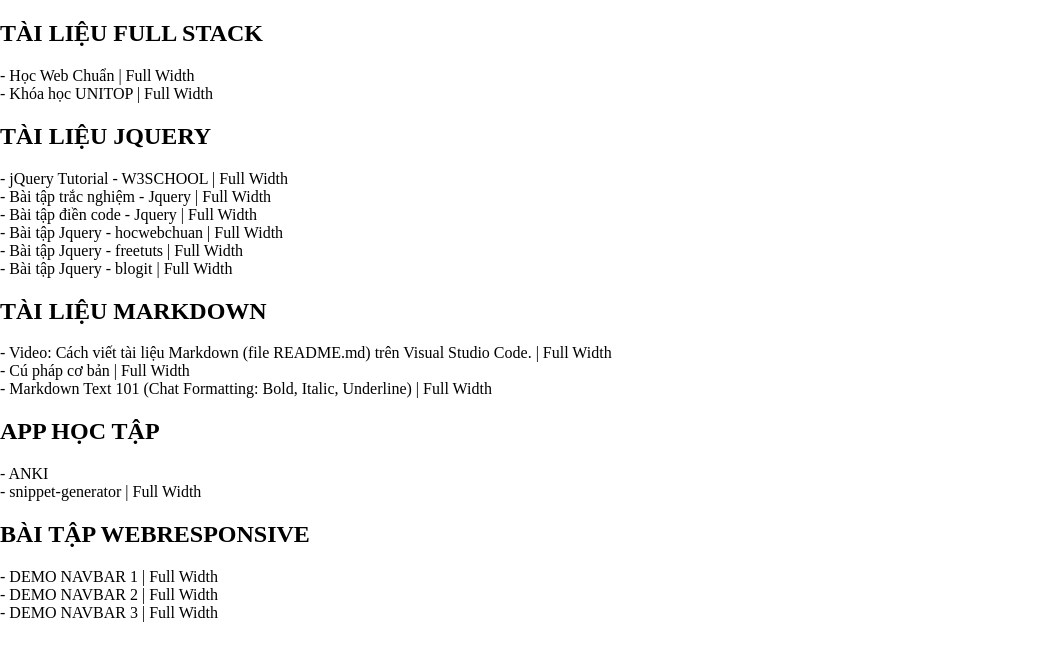
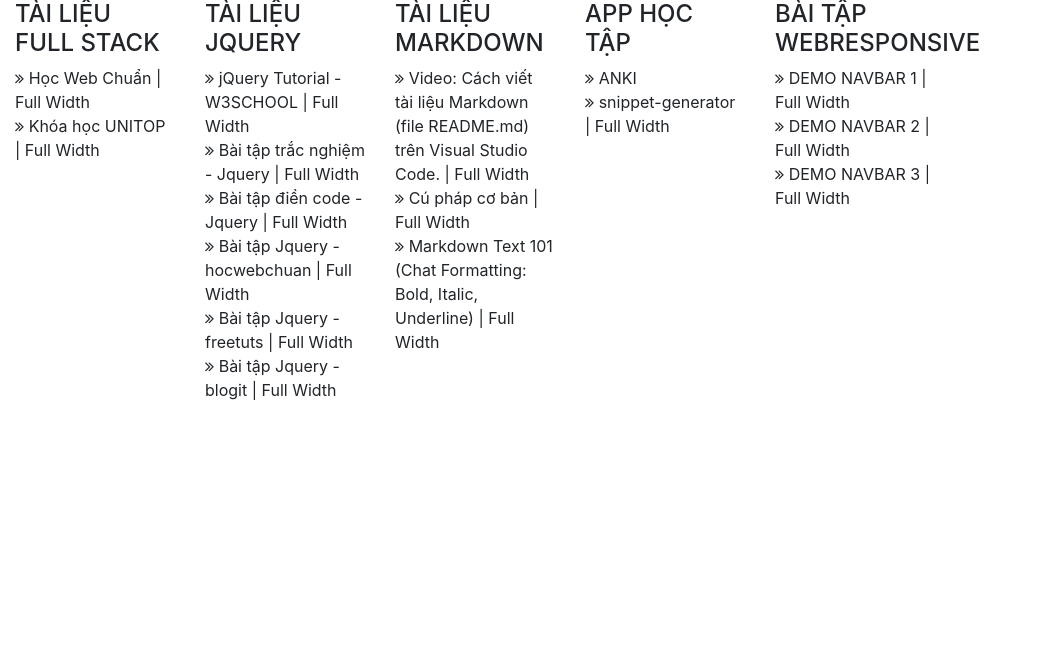
Before and after one commit to lamvankhoat1/learning-online, a plain HTML site: page index.html in a window 1280 px wide. Shown: the whole page, without its empty margins (0-1042 px from the left). Drawn offline with nearby package versions, Linux system fonts and the light colour scheme.

Commit message:
add bootstrap

```diff
--- a/assets/css/global.css
+++ b/assets/css/global.css
@@ -18,3 +18,8 @@ body {
     cursor: pointer;
     text-decoration: underline;
 }
+
+/* bootstrap */
+.item.col-4 {
+    margin-top: 10px;
+}
--- a/assets/javascript/app.js
+++ b/assets/javascript/app.js
@@ -29,20 +29,22 @@ let list_unit_responsive = [
     { url: "https://hocwebchuan.com/tutorial/responsive/responsive_type.php", name: 'DEMO NAVBAR 3' },
 ]
 
-function renderHTMT_function(h2_title, data_array) {
+function renderHTMT_function(h4_title, data_array) {
     let renderHTML_listUnit = ""
-    renderHTML_listUnit += `<h2>${h2_title}</h2>`
+    renderHTML_listUnit += `<h4>${h4_title}</h4>`
     for (let unit of data_array) {
-        console.log(unit.url.toString().includes("webrun:"))
+        let icon_angleDoubleRight = `<i class="fa fa-angle-double-right" aria-hidden="true"></i>`
+
         if (unit.url.toString().includes("webrun:")) {
-            renderHTML_listUnit += `- <span onclick="openTab('${unit.url}', true)">${unit.name}</span><br>`;
+            renderHTML_listUnit += `<div>${icon_angleDoubleRight} <span onclick="openTab('${unit.url}', true)">${unit.name}</span></div>`;
         } else {
-            renderHTML_listUnit += `- <span onclick="openTab('${unit.url}')">${unit.name}</span> | `;
-            renderHTML_listUnit += `<span onclick="openTab('${unit.url}', true)">Full Width</span><br>`;
+            renderHTML_listUnit += `<div>${icon_angleDoubleRight} <span onclick="openTab('${unit.url}')">${unit.name}</span> | `;
+            renderHTML_listUnit += `<span onclick="openTab('${unit.url}', true)">Full Width</span></div>`;
         }
+
     }
-    renderHTML_listUnit = `<div>${renderHTML_listUnit}</div>`
-    $("#list-unit").html($("#list-unit").html() + renderHTML_listUnit);
+    renderHTML_listUnit = `<div class="col-2 item">${renderHTML_listUnit}</div>`
+    $("#list-unit .container .row").html($("#list-unit  .container .row").html() + renderHTML_listUnit);
 
 }
 $(document).ready(function () {
--- a/index.html
+++ b/index.html
@@ -6,13 +6,20 @@
     <title>HỌC TRỰC TUYẾN</title>
     <link rel="stylesheet" href="assets/css/global.css">
     <link rel="stylesheet" href="assets/css/font-awesome.css">
-    <script src="assets/javascript/jquery-3.7.1.js"></script>
+    <link rel="stylesheet" href="https://cdn.jsdelivr.net/npm/bootstrap@4.6.2/dist/css/bootstrap.min.css" integrity="sha384-xOolHFLEh07PJGoPkLv1IbcEPTNtaed2xpHsD9ESMhqIYd0nLMwNLD69Npy4HI+N" crossorigin="anonymous">
+    <script src="https://cdn.jsdelivr.net/npm/jquery@3.5.1/dist/jquery.slim.min.js" integrity="sha384-DfXdz2htPH0lsSSs5nCTpuj/zy4C+OGpamoFVy38MVBnE+IbbVYUew+OrCXaRkfj" crossorigin="anonymous"></script>
+    <script src="https://cdn.jsdelivr.net/npm/bootstrap@4.6.2/dist/js/bootstrap.bundle.min.js" integrity="sha384-Fy6S3B9q64WdZWQUiU+q4/2Lc9npb8tCaSX9FK7E8HnRr0Jz8D6OP9dO5Vg3Q9ct" crossorigin="anonymous"></script>
 </head>
 <body>
     <div id="wrapper">
-        <div id="list-unit"></div>
+        <div id="list-unit">
+            <div class="container no-gutters">
+                <div class="row">
+                    <!-- content -->
+                </div>
+            </div>
+        </div>
     </div>
-
     <script src="assets/javascript/app.js"></script>
 </body>
 </html>
```
